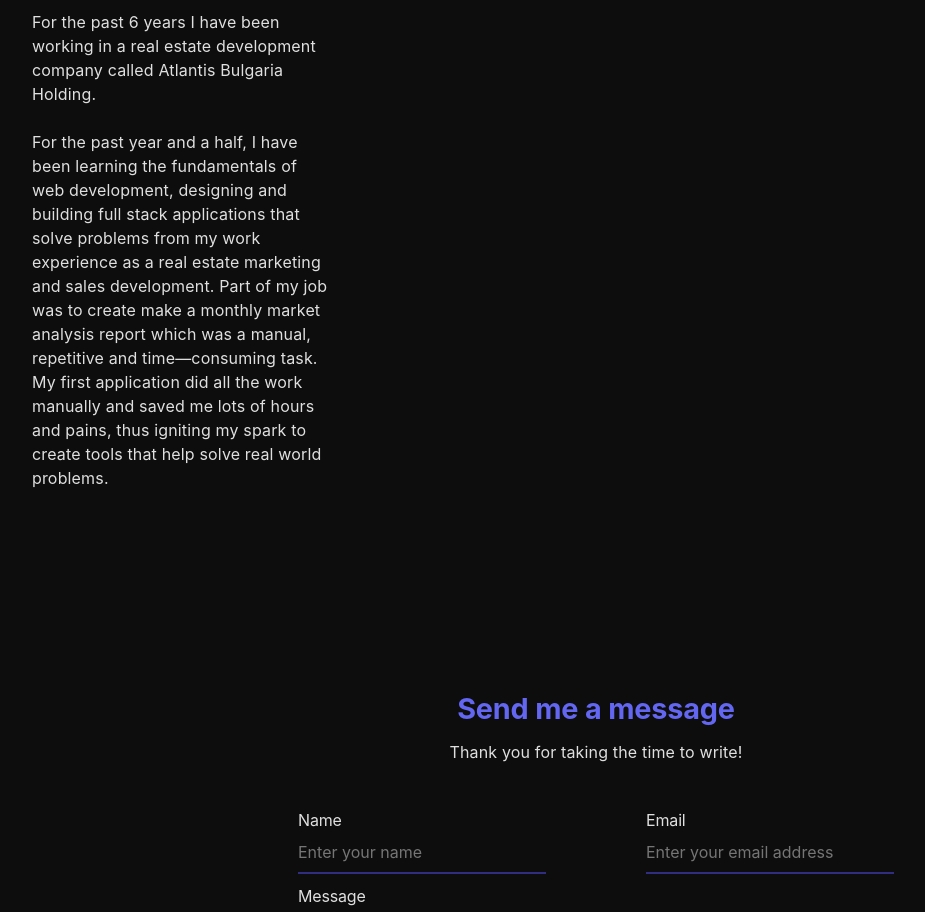
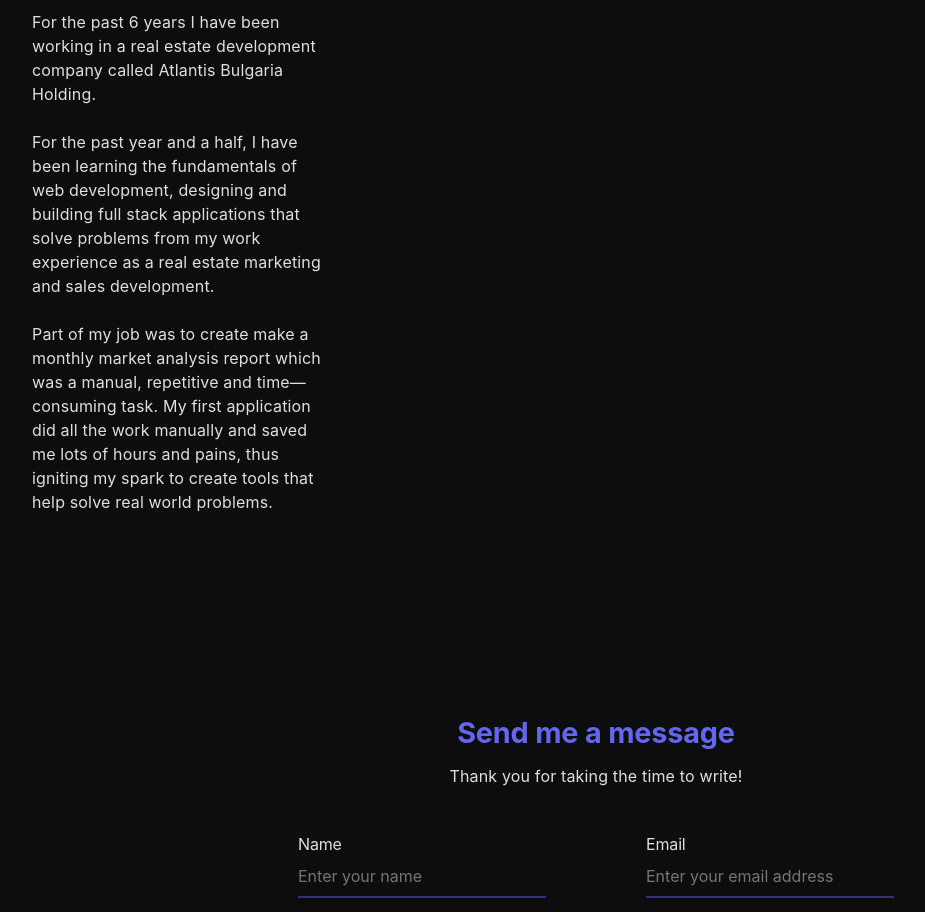
Before and after one commit to GeorgiNedyalkov/georginedyalkov.com, a React (Vite) app: page / in a window 1280 px wide. Shown: the part 2360-3272 px from the top of the page, without its empty margins (44-969 px from the left). Built offline with nearby package versions, Linux system fonts and the light colour scheme; the HTML template or start-up script is replaced by a standard one.

Commit message:
separate paragraphs in story

```diff
--- a/src/components/Home/Home.jsx
+++ b/src/components/Home/Home.jsx
@@ -27,12 +27,15 @@ const Home = ({ projects }) => {
                         fundamentals of web development, designing and building
                         full stack applications that solve problems from my work
                         experience as a real estate marketing and sales
-                        development. Part of my job was to create make a monthly
-                        market analysis report which was a manual, repetitive
-                        and time—consuming task. My first application did all
-                        the work manually and saved me lots of hours and pains,
-                        thus igniting my spark to create tools that help solve
-                        real world problems.
+                        development.
+                    </p>
+                    <p>
+                        Part of my job was to create make a monthly market
+                        analysis report which was a manual, repetitive and
+                        time—consuming task. My first application did all the
+                        work manually and saved me lots of hours and pains, thus
+                        igniting my spark to create tools that help solve real
+                        world problems.
                     </p>
                 </div>
             </section>
```
